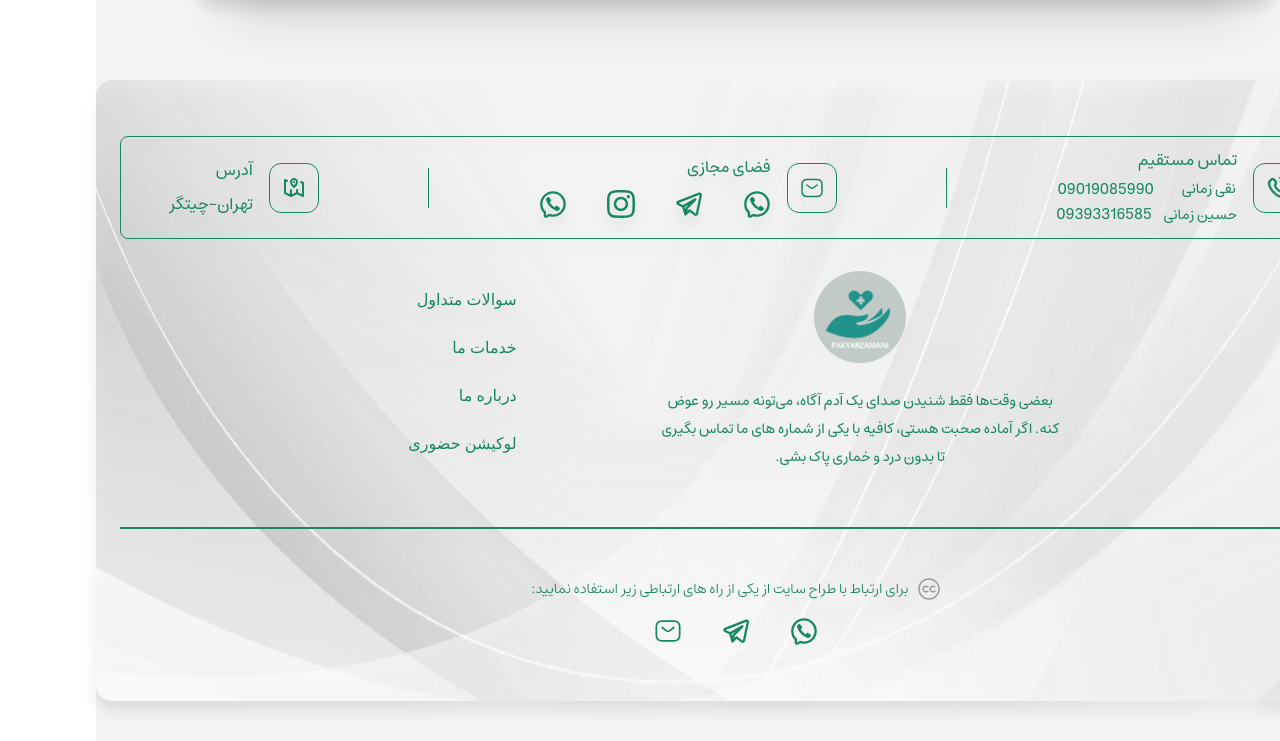
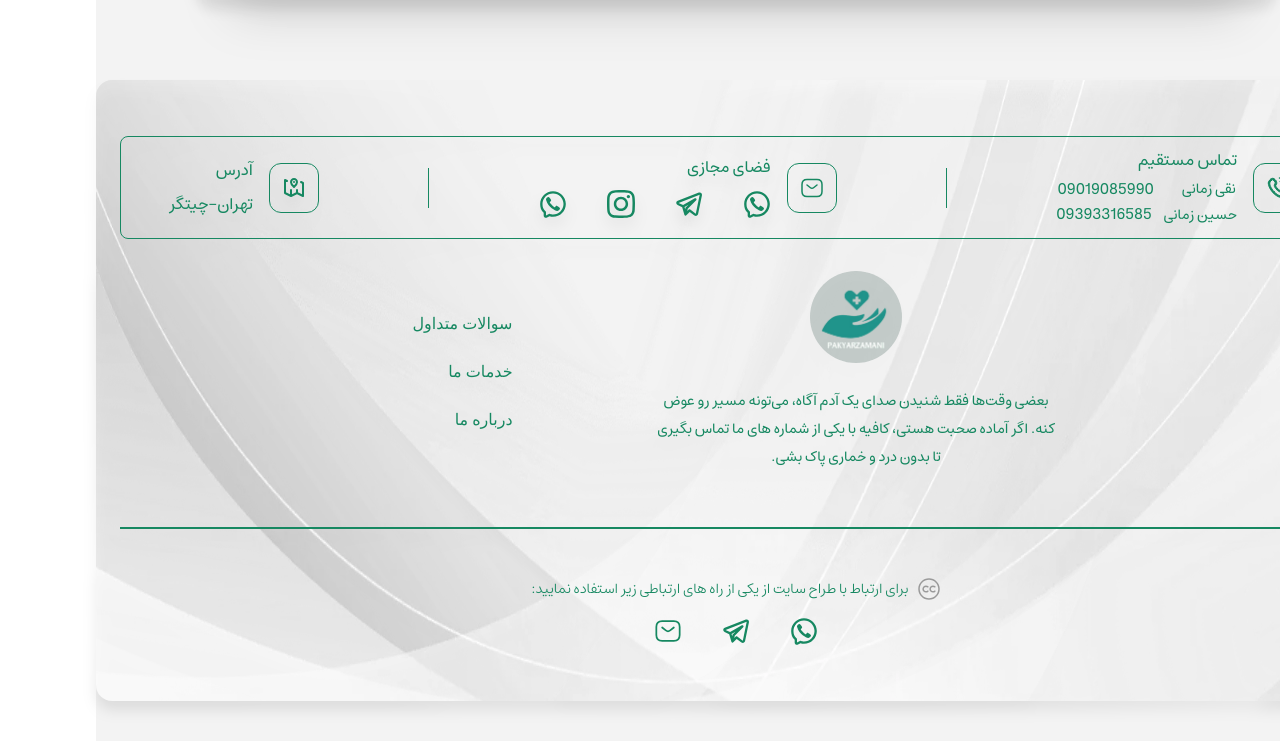
Before and after one commit to Eh3uN/Pakyarzamani, a website built with Vite: page index.html in a window 1280 px wide. Shown: the part 3161-3902 px from the top of the page. Built offline with nearby package versions, Linux system fonts and the light colour scheme.

Commit message:
delete location

```diff
--- a/index.html
+++ b/index.html
@@ -879,9 +879,6 @@
             <div>
               <a href="#">درباره ما</a>
             </div>
-            <div class="">
-              <a href="#">لوکیشن حضوری</a>
-            </div>
           </div>
         </div>
 
@@ -979,21 +976,24 @@
                   </button>
                 </div>
               </div>
-              <div id="telegram-vpn-modal-2"
-     class="fixed inset-0 flex items-center justify-center bg-black/50 hidden">
-
-  <div class="bg-white p-6 rounded-xl drop-shadow-xl max-w-sm text-center font-medium-es">
+              <div
+                id="telegram-vpn-modal-2"
+                class="fixed inset-0 flex items-center justify-center bg-black/50 hidden"
+              >
+                <div
+                  class="bg-white p-6 rounded-xl drop-shadow-xl max-w-sm text-center font-medium-es"
+                >
                   <p class="text-[#168861] text-lg mb-4">
                     برای دسترسی به تلگرام، لطفاً VPN خود را روشن کنید.
                   </p>
 
-    <button id="telegram-vpn-confirm-2"
-      class="bg-[#168861] text-white px-6 py-2 rounded-lg
-             hover:bg-green-700 transition font-medium-es">
+                  <button
+                    id="telegram-vpn-confirm-2"
+                    class="bg-[#168861] text-white px-6 py-2 rounded-lg hover:bg-green-700 transition font-medium-es"
+                  >
                     وصل کردم
                   </button>
                 </div>
-
               </div>
             </div>
           </div>
```
Lines whose indentation alone changed are shown as unchanged.
